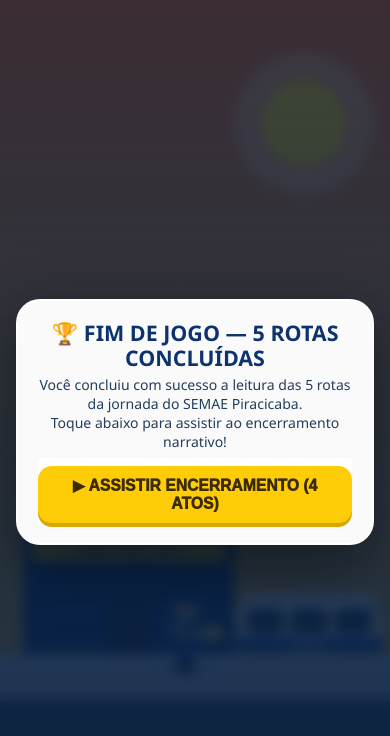
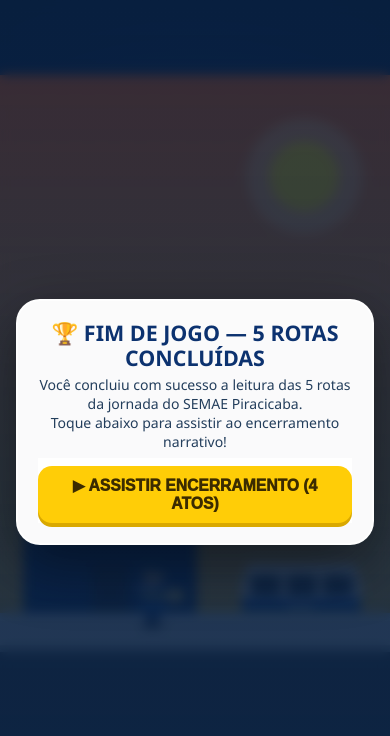
Before and after one commit to mauriciopinheiro/jogo-do-leiturista, a plain HTML site: page test_final.html in a window 390 px wide. Drawn offline with Linux system fonts and the light colour scheme.

Commit message:
fix: aplica layout responsivo desktop com aspect-ratio 9:16 sem esticar ou distorcer canvas no test_final.html

```diff
--- a/test_final.html
+++ b/test_final.html
@@ -4,7 +4,7 @@
   <meta charset="utf-8" />
   <meta name="viewport" content="width=device-width,initial-scale=1,viewport-fit=cover" />
   <meta name="theme-color" content="#1351B4" />
-  <title>Encerramento Narrativo SEMAE — Protótipo V5 (Cão Visível & Corrigido)</title>
+  <title>Encerramento Narrativo SEMAE — Desktop & Mobile Responsive</title>
   <style>
     :root {
       --semae-azul: #1351B4;
@@ -25,11 +25,24 @@
       color: #17324d; user-select: none;
     }
     body { position: fixed; inset: 0; }
+
     .app, .jogo-wrap {
       position: fixed; inset: 0; width: 100vw; height: 100vh; height: 100dvh;
-      overflow: hidden; background: #092040;
+      display: flex; align-items: center; justify-content: center;
+      overflow: hidden; background: radial-gradient(circle at center, #0c326f 0%, #081c38 100%);
     }
-    canvas { display: block; width: 100%; height: 100%; touch-action: none; }
+
+    /* DESKTOP E MOBILE RESPONSIVO: SEM DISTORÇÃO E SEM ESTICAR O CANVAS */
+    canvas {
+      display: block;
+      height: 100%;
+      max-height: 100dvh;
+      max-width: 100vw;
+      aspect-ratio: 9 / 16;
+      object-fit: contain;
+      box-shadow: 0 0 50px rgba(0, 0, 0, 0.7);
+      touch-action: none;
+    }
 
     .overlay {
       position: absolute; inset: 0; z-index: 10; display: grid; place-items: center;
@@ -127,7 +140,7 @@
   const startBtn = document.getElementById('startBtn'), replayBtn = document.getElementById('replayBtn'), statsBox = document.getElementById('statsBox'), unlockBox = document.getElementById('unlockBox');
   const tapHint = document.getElementById('tapHint'), liveAnnouncer = document.getElementById('liveAnnouncer');
 
-  let W = 540, H = 960, groundY = Math.round(H * 0.79);
+  const W = 540, H = 960, groundY = Math.round(H * 0.79);
   let audioCtx = null;
   let audioTimeouts = [];
 
@@ -190,12 +203,7 @@
   let lastTs = 0;
   let rafId = 0;
 
-  const clamp = (n, a, b) => Math.max(a, Math.min(b, n));
-
   function resizeCanvas() {
-    const r = canvas.getBoundingClientRect(); if (!r.width || !r.height) return;
-    const calcW = Math.round(960 * (r.width / r.height));
-    W = clamp(calcW, 360, 720); H = 960; groundY = Math.round(H * 0.79);
     canvas.width = W; canvas.height = H;
     player.y = groundY - player.h; dog.y = groundY - dog.h;
   }
@@ -463,7 +471,7 @@
       ctx.fillStyle = '#f7e5c8'; ctx.beginPath(); ctx.ellipse(71, 20, 11, 8, 0, 0, Math.PI * 2); ctx.fill();
       ctx.fillStyle = '#1e1b18'; ctx.beginPath(); ctx.arc(79, 17, 3.5, 0, Math.PI * 2); ctx.fill();
       ctx.fillStyle = '#b86217'; ctx.beginPath(); ctx.moveTo(50, 4); ctx.lineTo(54, -10); ctx.lineTo(66, 4); ctx.closePath(); ctx.fill();
-      ctx.fillStyle = '#1351B4'; ctx.fillRect(48, 24, 8, 12);
+      ctx.fillStyle = '#1351B4'; ctx.fillRect(32, 22, 8, 12);
 
       const leg1 = Math.sin(dog.legPhase) * 9;
       ctx.strokeStyle = '#b86217'; ctx.lineWidth = 6; ctx.lineCap = 'round';
```
